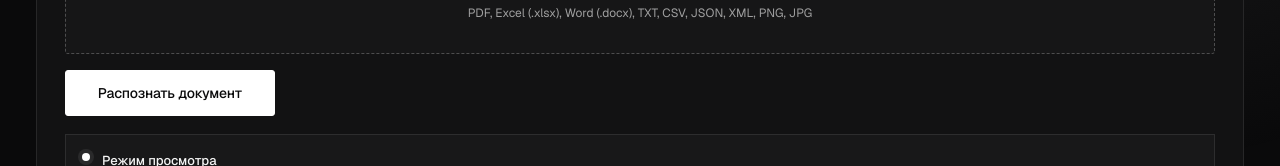
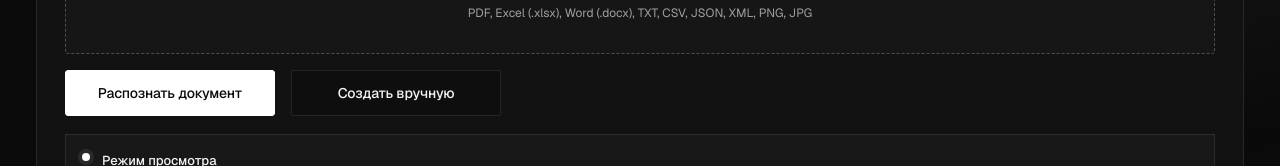
Before and after one commit to Quantum103/Hackaton, a plain HTML site: page frontend/requests.html in a window 1280 px wide. Shown: the part 577-743 px from the top of the page. Drawn offline with nearby package versions, Linux system fonts and the light colour scheme; no server answers.

Commit message:
Offer creating a request without uploading a file

```diff
--- a/frontend/requests.html
+++ b/frontend/requests.html
@@ -47,6 +47,7 @@
           </label>
           <div class="request-upload-actions">
             <button type="submit" class="btn btn-solid" id="analyzeButton">Распознать документ</button>
+            <button type="button" class="btn btn-line" id="createManualRequest">Создать вручную</button>
             <span class="form-msg" id="uploadMessage" role="status"></span>
           </div>
         </form>
```
